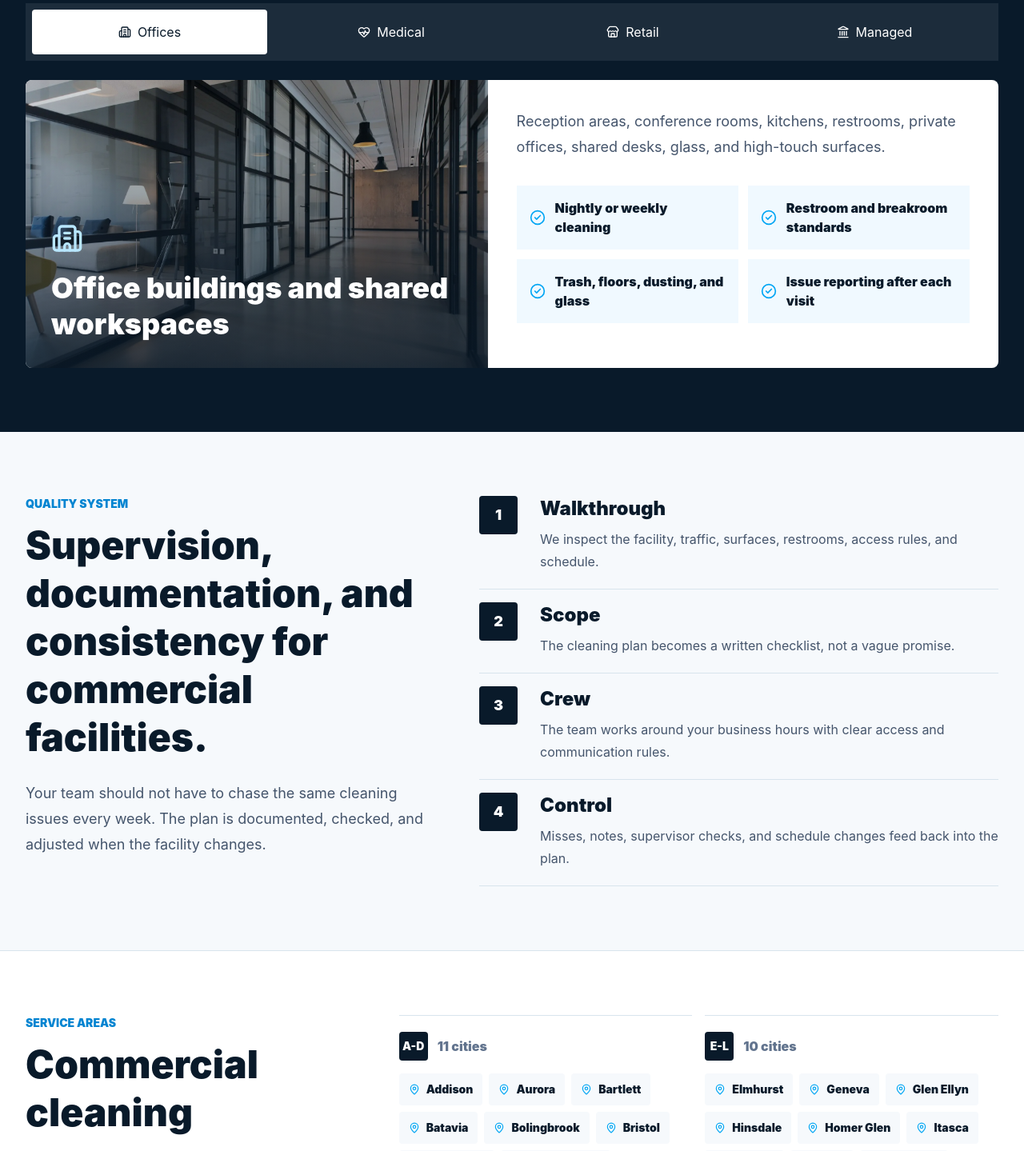
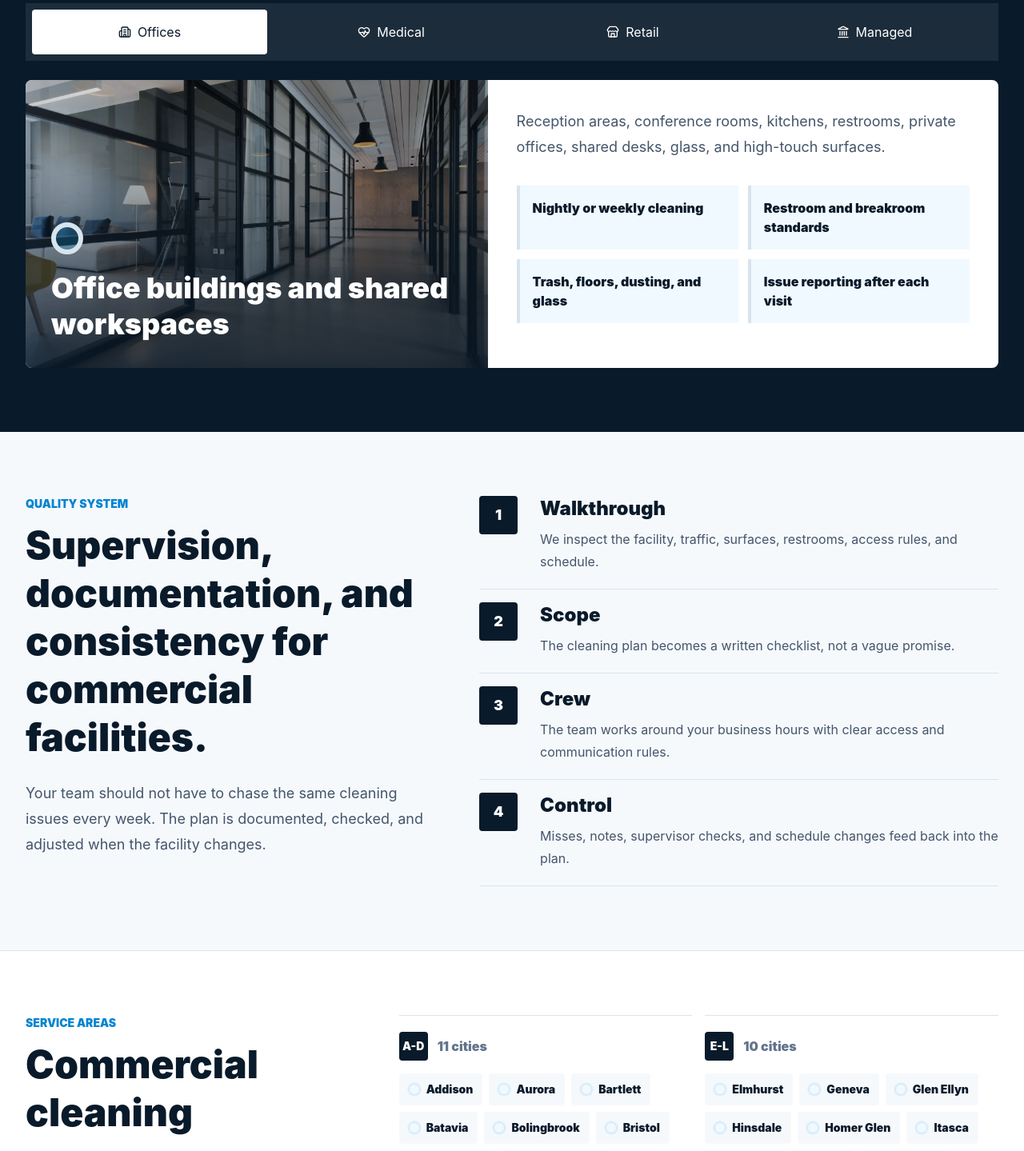
Before and after one commit to miralitys/shynliofficecleaning, a React (Vite) app: page / in a window 1280 px wide. Shown: the part 2195-3634 px from the top of the page at 80% size. Built offline with nearby package versions, Linux system fonts and the light colour scheme.

Commit message:
Reduce homepage DOM size

```diff
--- a/src/App.tsx
+++ b/src/App.tsx
@@ -1,12 +1,9 @@
 import { useEffect, useState } from "react"
 import {
   ArrowRight,
-  BadgeCheck,
   Building2,
-  CheckCircle2,
   HeartPulse,
   Landmark,
-  MapPin,
   Phone,
   Sparkles,
   Store,
@@ -267,6 +264,29 @@ function scrollToHashTarget() {
   })
 }
 
+function StatusDot({ className = "" }: { className?: string }) {
+  return (
+    <span
+      aria-hidden="true"
+      className={`inline-block size-3.5 shrink-0 rounded-full border-2 border-sky-500 bg-sky-50 ring-2 ring-sky-100 ${className}`}
+    />
+  )
+}
+
+function LinkArrow() {
+  return (
+    <span
+      aria-hidden="true"
+      className="ml-3 h-2.5 w-2.5 shrink-0 rotate-45 border-r-2 border-t-2 border-sky-500"
+    />
+  )
+}
+
+function splitIntoColumns<T>(items: T[], columns: number) {
+  const size = Math.ceil(items.length / columns)
+  return Array.from({ length: columns }, (_, index) => items.slice(index * size, index * size + size)).filter((group) => group.length)
+}
+
 function Logo() {
   return (
     <a href="/#top" className="flex min-h-11 items-center gap-3" aria-label={`${SITE_NAME} home`}>
@@ -299,7 +319,7 @@ function LegalPage({ document }: { document: LegalDocument }) {
               <ul className="mt-5 grid gap-4 text-base leading-7 text-slate-600">
                 {section.items.map((item) => (
                   <li key={item} className="grid grid-cols-[1.5rem_1fr] gap-3">
-                    <CheckCircle2 className="mt-1 size-5 shrink-0 text-sky-500" />
+                    <StatusDot className="mt-1" />
                     <span>{item}</span>
                   </li>
                 ))}
@@ -320,7 +340,6 @@ function App() {
   const legalDocument = legalSlug ? legalDocuments[legalSlug] : null
   const seoPage = !legalDocument ? findSeoPage(pathname) : null
   const activeIndustryDetails = industries.find((industry) => industry.value === activeIndustry) ?? industries[0]
-  const ActiveIndustryIcon = activeIndustryDetails.icon
 
   useEffect(() => {
     const syncLocation = () => {
@@ -371,7 +390,7 @@ function App() {
       ) : seoPage ? (
         <SeoLandingPage page={seoPage} />
       ) : (
-        <>
+        <div>
       <section id="top" className="relative min-h-[744px] scroll-mt-28">
         <div className="hero-office absolute inset-0" />
         <div className="absolute inset-0 bg-gradient-to-r from-white via-white/88 to-white/22" />
@@ -431,7 +450,7 @@ function App() {
                 <p className="text-2xl font-black">{signal.value}</p>
                 <p className="mt-1 text-sm font-semibold text-slate-600">{signal.label}</p>
               </div>
-              <BadgeCheck className="size-7 text-sky-500" />
+              <StatusDot className="size-5 border-[3px]" />
             </div>
           ))}
         </div>
@@ -483,7 +502,7 @@ function App() {
               <div className="grid overflow-hidden rounded-lg bg-white text-[#091a2a] lg:grid-cols-[0.95fr_1.05fr]">
                 <div className="industry-image min-h-[360px] p-8 text-white">
                   <div className="flex h-full flex-col justify-end">
-                    <ActiveIndustryIcon className="mb-5 size-10 text-sky-200" />
+                    <span aria-hidden="true" className="mb-5 block size-10 rounded-full border-[6px] border-sky-200 bg-sky-500/20" />
                     <h3 className="max-w-xl text-4xl font-black leading-tight">{activeIndustryDetails.title}</h3>
                   </div>
                 </div>
@@ -491,10 +510,7 @@ function App() {
                   <p className="max-w-2xl text-lg leading-8 text-slate-600">{activeIndustryDetails.copy}</p>
                   <div className="mt-8 grid gap-3 sm:grid-cols-2">
                     {activeIndustryDetails.checklist.map((item) => (
-                      <div key={item} className="flex items-center gap-3 bg-sky-50 p-4">
-                        <CheckCircle2 className="size-5 shrink-0 text-sky-500" />
-                        <span className="font-black">{item}</span>
-                      </div>
+                      <div key={item} className="border-l-4 border-sky-400 bg-sky-50 p-4 font-black">{item}</div>
                     ))}
                   </div>
                 </div>
@@ -549,7 +565,7 @@ function App() {
                         href={cityServiceAreaHref(city)}
                         className="inline-flex min-h-10 items-center gap-2 rounded-sm bg-[#f6f9fc] px-3 text-sm font-black text-[#091a2a] transition hover:bg-sky-50 hover:text-sky-700 focus-visible:outline focus-visible:outline-2 focus-visible:outline-offset-2 focus-visible:outline-sky-500"
                       >
-                        <MapPin className="size-3.5 text-sky-500" />
+                        <StatusDot className="size-2.5 border-[1.5px] ring-2" />
                         {city}
                       </a>
                     ))}
@@ -586,12 +602,16 @@ function App() {
             ))}
           </div>
         </div>
-        <div className="mt-10 grid gap-3 sm:grid-cols-2 lg:grid-cols-4">
-          {topSeoLinks().map((link) => (
-            <a key={link.href} href={link.href} className="flex min-h-14 items-center justify-between border-t border-slate-300 pt-4 font-black">
-              <span>{link.label}</span>
-              <ArrowRight className="size-4 text-sky-500" />
-            </a>
+        <div className="mt-10 grid gap-x-8 gap-y-3 sm:grid-cols-2 lg:grid-cols-4">
+          {splitIntoColumns(topSeoLinks(), 4).map((group, index) => (
+            <div key={index} className="grid gap-3">
+              {group.map((link) => (
+                <a key={link.href} href={link.href} className="flex min-h-14 items-center justify-between border-t border-slate-300 pt-4 font-black">
+                  <span>{link.label}</span>
+                  <LinkArrow />
+                </a>
+              ))}
+            </div>
           ))}
         </div>
       </section>
@@ -656,7 +676,7 @@ function App() {
           </div>
         </div>
       </section>
-        </>
+        </div>
       )}
 
       <footer className="bg-[#071421] px-5 py-14 text-white sm:px-8">
--- a/src/site/seo-pages.tsx
+++ b/src/site/seo-pages.tsx
@@ -1,4 +1,4 @@
-import { ArrowRight, CheckCircle2, MapPin } from "lucide-react"
+import { ArrowRight } from "lucide-react"
 import seoData from "./seo-routes.json"
 import { Badge } from "@/components/ui/badge"
 import { Button } from "@/components/ui/button"
@@ -20,6 +20,24 @@ export type SeoPage =
 const cityServices = seoData.services.filter((service) => service.cityEnabled)
 const cityIndustries = seoData.industries.filter((industry) => industry.cityEnabled)
 const QUOTE_URL = "https://shynlicleaningservice.com/quote"
+
+function StatusDot({ className = "" }: { className?: string }) {
+  return (
+    <span
+      aria-hidden="true"
+      className={`inline-block size-3.5 shrink-0 rounded-full border-2 border-sky-500 bg-sky-50 ring-2 ring-sky-100 ${className}`}
+    />
+  )
+}
+
+function LinkArrow() {
+  return (
+    <span
+      aria-hidden="true"
+      className="ml-3 h-2.5 w-2.5 shrink-0 rotate-45 border-r-2 border-t-2 border-sky-500"
+    />
+  )
+}
 
 function cityHubRoute(city: City) {
   return `cleaning-services-${city.slug}`
@@ -298,7 +316,7 @@ export function SeoLandingPage({ page }: { page: SeoPage }) {
         <div className="grid gap-4">
           {scope.map((item) => (
             <div key={item} className="grid grid-cols-[1.5rem_1fr] gap-3 border-b border-slate-200 pb-4">
-              <CheckCircle2 className="mt-1 size-5 text-sky-500" />
+              <StatusDot className="mt-1" />
               <p className="leading-7 text-slate-600">{item}</p>
             </div>
           ))}
@@ -332,7 +350,7 @@ export function SeoLandingPage({ page }: { page: SeoPage }) {
             {links.map((link) => (
               <a key={link.href} href={link.href} className="flex min-h-16 items-center justify-between border-t border-slate-300 pt-4 font-black text-[#091a2a]">
                 <span>{link.label}</span>
-                <ArrowRight className="size-4 text-sky-500" />
+                <LinkArrow />
               </a>
             ))}
           </div>
@@ -345,7 +363,7 @@ export function SeoLandingPage({ page }: { page: SeoPage }) {
           <div className="mt-6 flex flex-wrap gap-2">
             {page.nearby.map((city) => (
               <a key={city.slug} href={`/${cityHubRoute(city)}`} className="inline-flex min-h-10 items-center gap-2 rounded-sm bg-white px-3 text-sm font-black text-[#091a2a]">
-                <MapPin className="size-3.5 text-sky-500" />
+                <StatusDot className="size-2.5 border-[1.5px] ring-2" />
                 {city.name}
               </a>
             ))}
```
Also changed, not shown: 464 other files (tests, documents, lock files or other folders).
